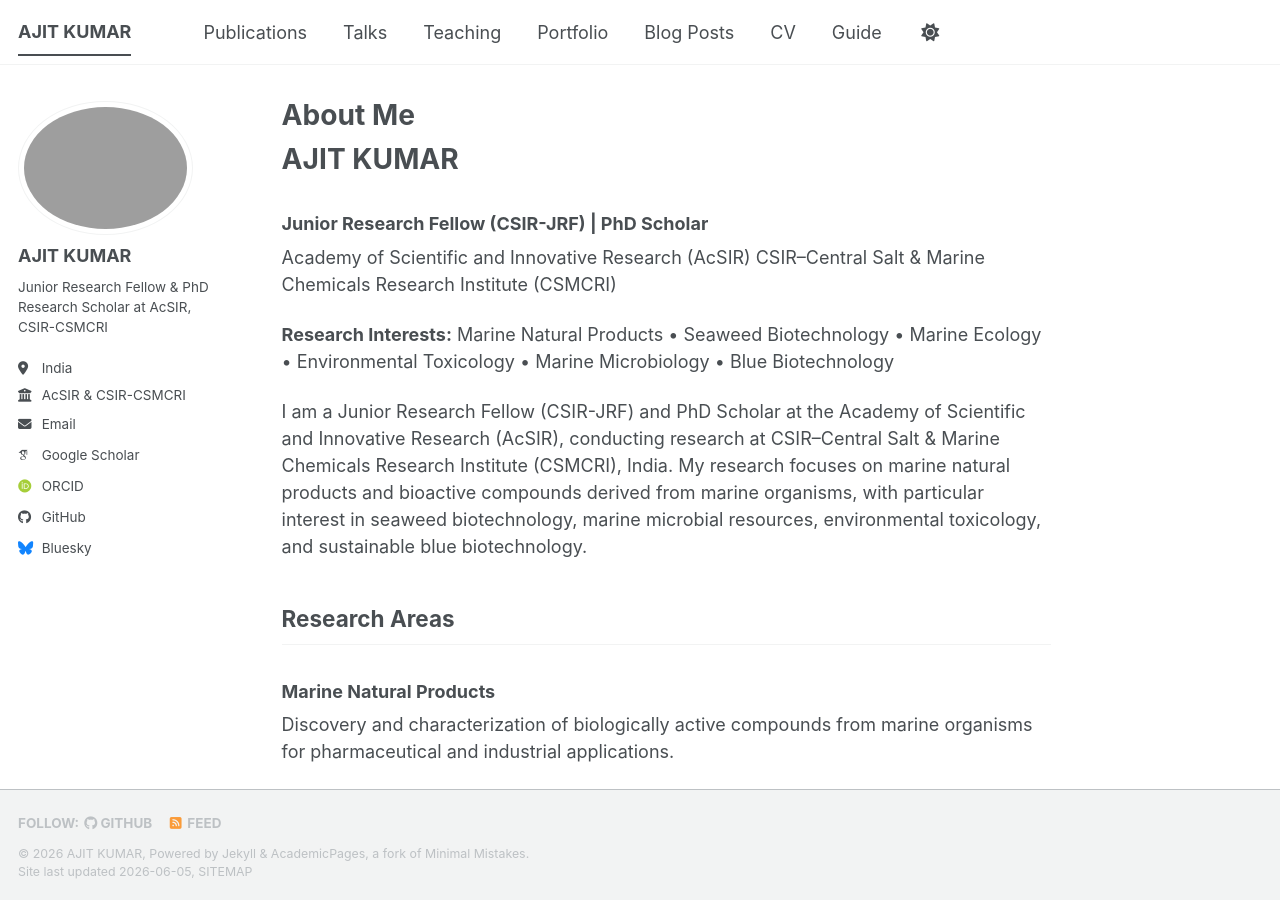
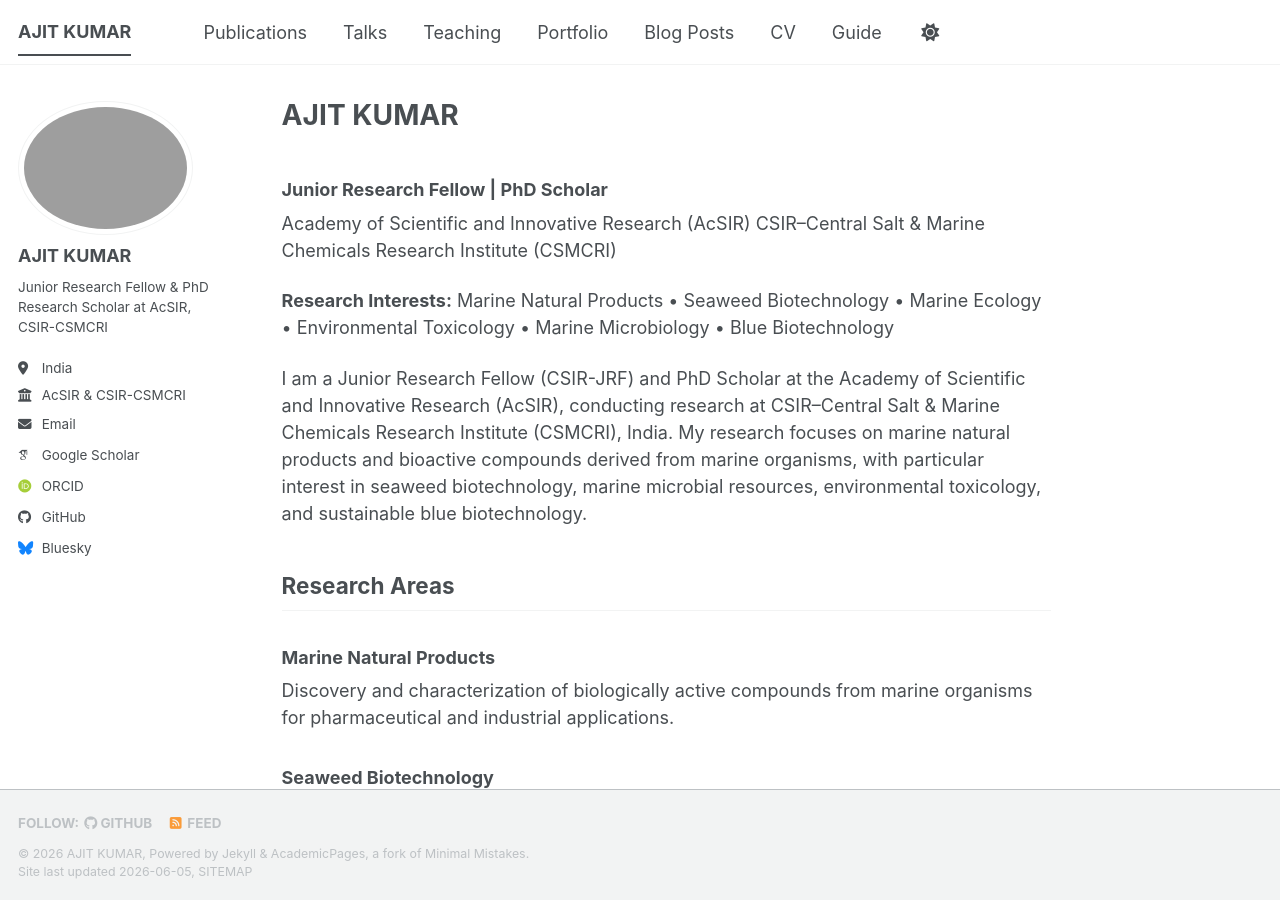
Before and after one commit to iajeetvsingh/iajeetvsingh.github.io, a Jekyll site: the page built from _pages/about.md, in a window 1280 px wide and 900 px high. Built offline with Jekyll 4.4.1, drawn with Linux system fonts in a browser that asks for light colours; some web fonts are replaced; a script bundle is joined from its source files by our own code; library files that are not in the unit come from our copies.

Commit message:
Update about.md

```diff
--- a/_pages/about.md
+++ b/_pages/about.md
@@ -1,17 +1,13 @@
 ---
 permalink: /
-title: "About Me"
+title: "AJIT KUMAR"
 author_profile: true
 redirect_from:
   - /about/
   - /about.html
 ---
 
-
-
-# AJIT KUMAR
-
-### Junior Research Fellow (CSIR-JRF) | PhD Scholar
+### Junior Research Fellow | PhD Scholar
 
 Academy of Scientific and Innovative Research (AcSIR)
 CSIR–Central Salt & Marine Chemicals Research Institute (CSMCRI)
@@ -24,49 +20,39 @@ I am a Junior Research Fellow (CSIR-JRF) and PhD Scholar at the Academy of Scien
 ## Research Areas
 
 ### Marine Natural Products
-
 Discovery and characterization of biologically active compounds from marine organisms for pharmaceutical and industrial applications.
 
 ### Seaweed Biotechnology
-
 Investigation of seaweed-derived polysaccharides, bioactive metabolites, and their applications in health, food, and biotechnology sectors.
 
 ### Marine Ecology
-
 Understanding ecological interactions within marine ecosystems and the influence of anthropogenic stressors on marine biodiversity.
 
 ### Environmental Toxicology
-
 Assessment of contaminants including heavy metals, microplastics, and emerging pollutants in marine environments and their ecological implications.
 
 ### Marine Microbiology
-
 Exploration of marine microbial diversity and their potential as sources of novel enzymes and bioactive compounds.
 
 ---
 
 ## Education
-
 ### Doctor of Philosophy (PhD)
-
 Academy of Scientific and Innovative Research (AcSIR)
 CSIR–Central Salt & Marine Chemicals Research Institute (CSMCRI)
 2025 – Present
 
 ### Master of Science (Marine Biology)
-
 Pondicherry University
 CGPA: 8.6/10 (First Class with Distinction)
 
 ### Bachelor of Science (Industrial Fish and Fisheries)
-
 Babasaheb Bhimrao Ambedkar Bihar University
 Department First Rank Holder
 
 ---
 
 ## Selected Achievements
-
 * CSIR Junior Research Fellowship (JRF), Life Sciences (AIR 187)
 * CSIR National Eligibility Test (NET) Qualified
 * Erasmus Mundus ACES-STAR Scholarship Recipient
@@ -77,27 +63,21 @@ Department First Rank Holder
 ---
 
 ## Technical Skills
-
 ### Laboratory Techniques
-
 PCR, DNA/RNA Isolation, Gel Electrophoresis, FTIR, Microbial Cultivation, Water Quality Analysis, Spectrophotometry, Bioactive Compound Extraction
 
 ### Data Analysis
-
 R, SPSS, QGIS, Microsoft Excel
 
 ### Statistical Methods
-
 ANOVA, Regression Analysis, PCA, NMDS, Kruskal-Wallis Test, Mann-Whitney Test, Correlation Analysis
 
 ---
 
 ## Publications
-
 Please visit the Publications section for a complete list of research articles, reviews, and conference contributions.
 
 ---
-
 ## Contact
 
 **Email:** [iajeetvsingh01@gmail.com](mailto:iajeetvsingh01@gmail.com)
```
